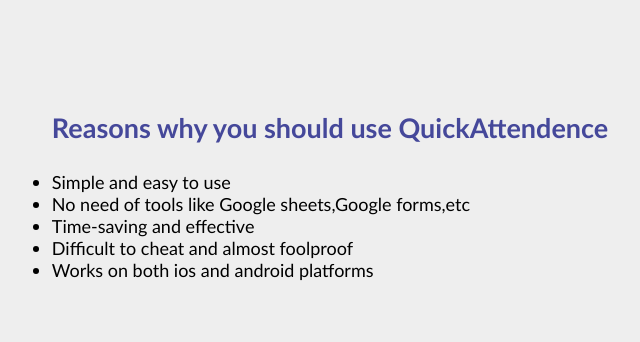
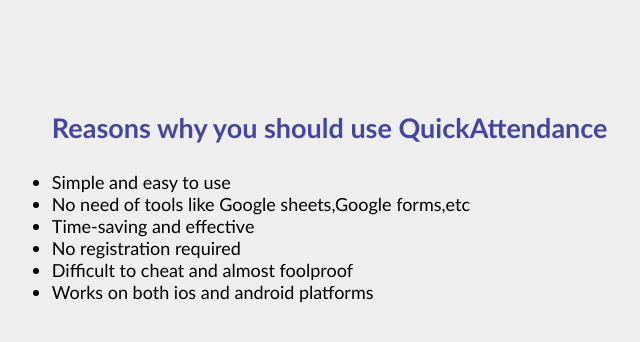
Before and after one commit to Akshay130/QuickAttendance.github.io, a plain HTML site: page src/Sailent_Features.html in a window 1280 px wide. Shown: the whole page, without its empty margins (72-712 px from the left). Drawn offline with Linux system fonts and the light colour scheme.

Commit message:
Update Sailent_Features.html

```diff
--- a/src/Sailent_Features.html
+++ b/src/Sailent_Features.html
@@ -8,12 +8,13 @@
 
     <div style="color: rgb(0, 0, 0); padding: 6%;font-size: 18px; font-family:'Gill Sans', 'Gill Sans MT', Calibri, 'Trebuchet MS', sans-serif;">
         <h2 style="text-align: left;color: #45489a;"><blockquote>
-            Reasons why you should use QuickAttendence
+            Reasons why you should use QuickAttendance
         </blockquote></h2>
     <ul >
         <li>Simple and easy to use</li>
         <li>No need of tools like Google sheets,Google forms,etc</li>
         <li>Time-saving and effective</li>
+        <li>No registration required</li>
         <li>Difficult to cheat and almost foolproof</li>
         <li>Works on both ios and android platforms</li>
     </ul>
```
